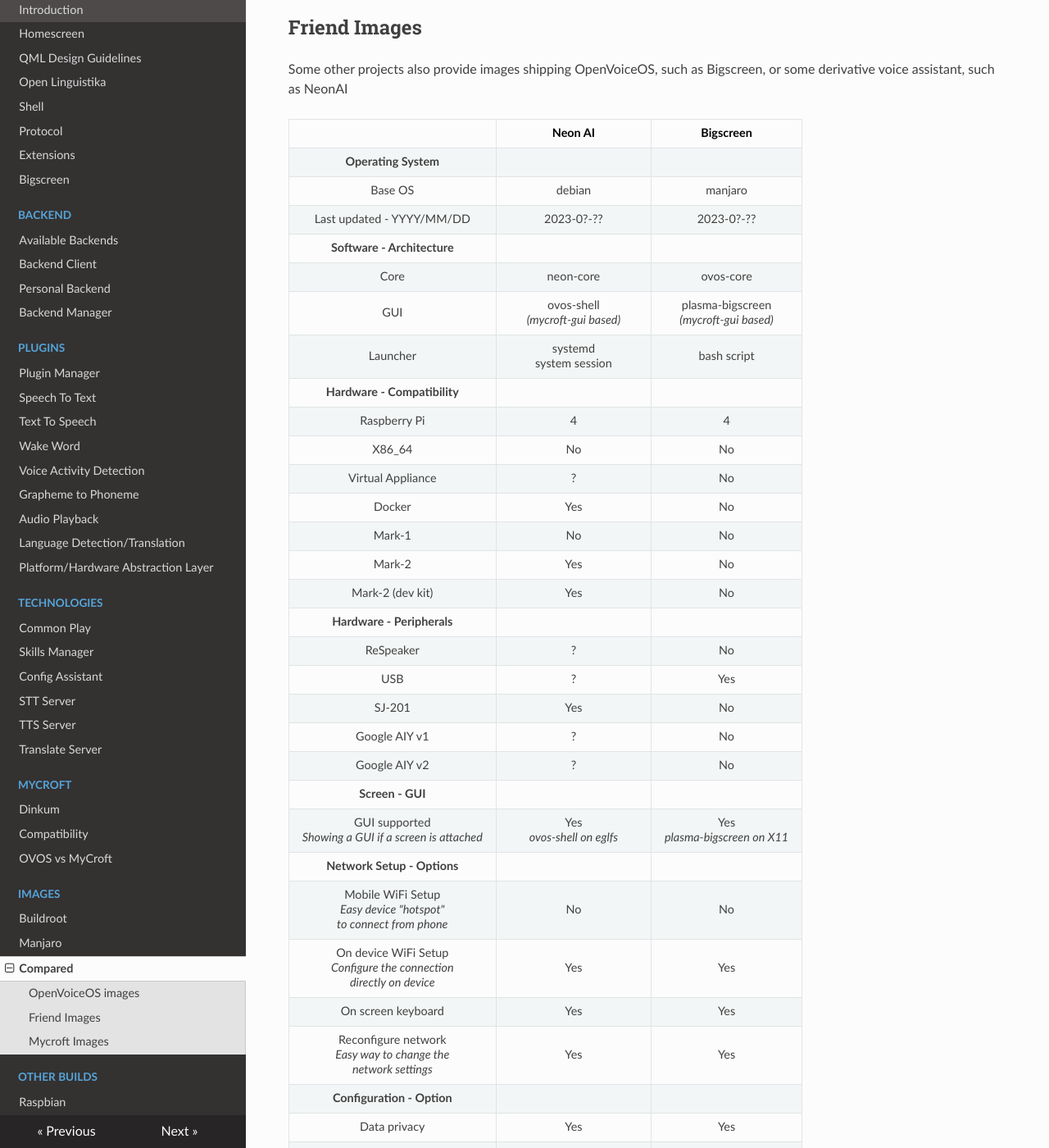
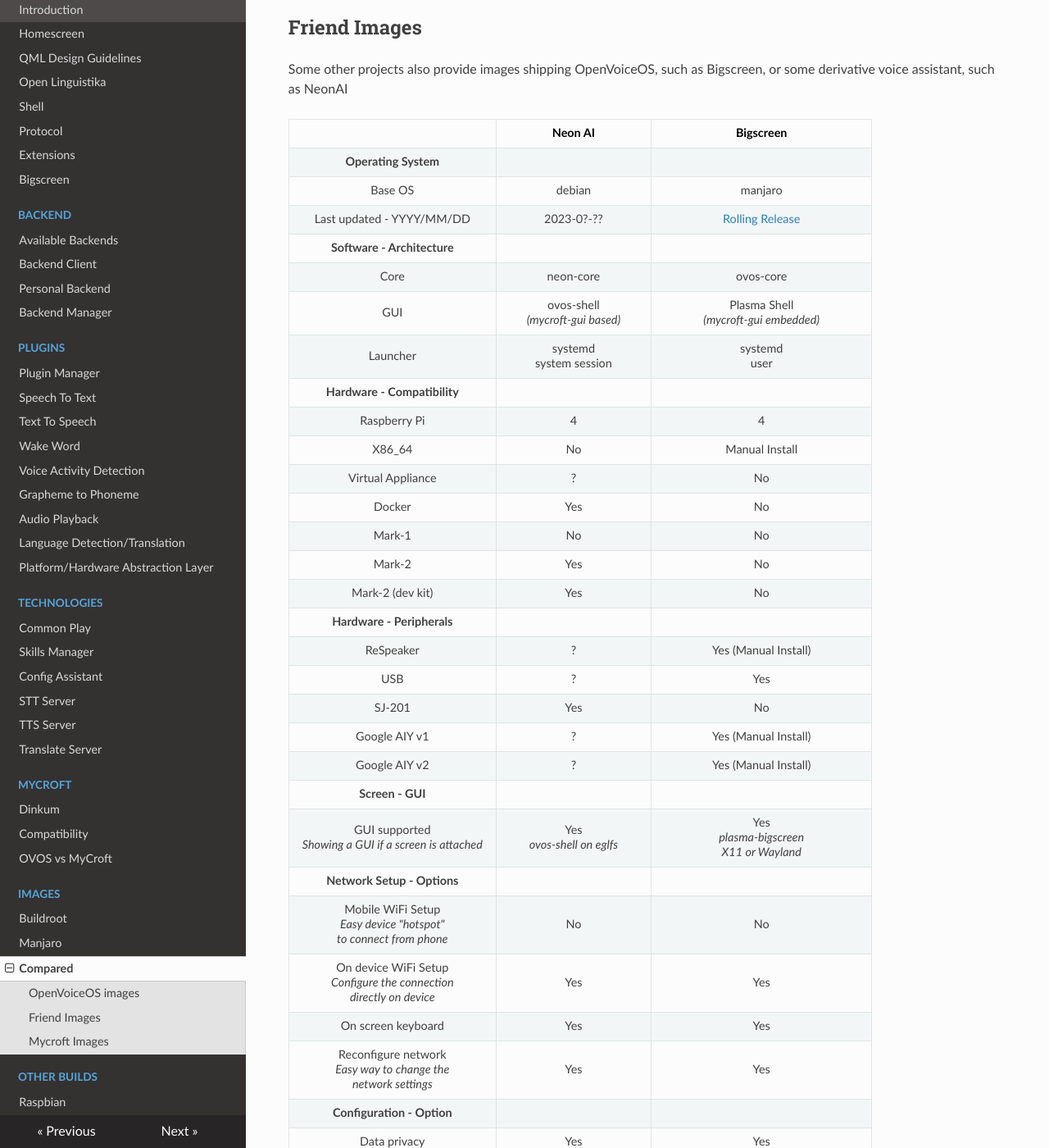
Before and after one commit to OpenVoiceOS/community-docs, an MkDocs documentation site: the page built from docs/comparison.md, in a window 1280 px wide and 1400 px high, scrolled down 3008 px. Shown: the whole window at 82% size. Built offline with MkDocs 1.6.1, drawn with Linux system fonts in a browser that asks for light colours; nearby versions of some CDN libraries; some of the changed text lies outside the part shown.

Commit message:
update bigscreen data (#51)
* update bigscreen data

* add hyperlink to releases

* fix stt and tts bigscreen

* fix stt cloud entry

* fix format

```diff
--- a/docs/comparison.md
+++ b/docs/comparison.md
@@ -72,27 +72,27 @@
 |:----------------------------------------------------------------------------------------------------------:|:------------------------------------------------:|:------------------------------------------------:|
 | **Operating System**                                                            |
 | Base OS                                                                         |                    debian                     |                     manjaro                   |
-| Last updated - YYYY/MM/DD                                                       |                    2023-0?-??                      |                     2023-0?-??                      |
+| Last updated - YYYY/MM/DD                                                       |                    2023-0?-??                      |                     [Rolling Release](https://github.com/manjaro-arm/bigscreen/releases)                      |
 | **Software - Architecture**                                                                                |
 | Core                                                                                                       |                    neon-core                     |                     ovos-core                      |
-| GUI                                                                                                        |       ovos-shell<br>*(mycroft-gui based)*        |      plasma-bigscreen<br>*(mycroft-gui based)*       |
-| Launcher                                                                                                   |            systemd<br>system session             |            bash script            |
+| GUI                                                                                                        |       ovos-shell<br>*(mycroft-gui based)*        |      Plasma Shell<br>*(mycroft-gui embedded)*       |
+| Launcher                                                                                                   |            systemd<br>system session             |            systemd<br>user            |
 | **Hardware - Compatibility**                                                                               |
 | Raspberry Pi                                                                                               |                        4                         |                4                |
-| X86_64                                                                                                     |                          No                      |                       No                        |
+| X86_64                                                                                                     |                          No                      |                      Manual Install                        |
 | Virtual Appliance                                                                                          |                     ?                      |                       No                        |
 | Docker                                                                                                     |                       Yes                        |                       No                        |
 | Mark-1                                                                                                     |                        No                        |                       No                        |
 | Mark-2                                                                                                     |            Yes            |              No               |
 | Mark-2  (dev kit)                                                               |                    Yes                                                  |            No                                   |
 | **Hardware - Peripherals**                                                                                 |
-| ReSpeaker                                                                                                  |                     ?                      |                       No                        |
+| ReSpeaker                                                                                                  |                     ?                      |                       Yes (Manual Install)                        |
 | USB                                                                                                        |                     ?                      |                       Yes                        |
 | SJ-201                                                                                                     |                                                         Yes                        |                       No                       |
-| Google AIY v1                                                                                              |                                        ?                      |                       No                        |
-| Google AIY v2                                                                                              |                                       ?                      |                       No                        |
+| Google AIY v1                                                                                              |                                        ?                      |                       Yes (Manual Install)                        |
+| Google AIY v2                                                                                              |                                       ?                      |                       Yes (Manual Install)                        |
 | **Screen - GUI**                                                                                           |
-| GUI supported<br>*Showing a GUI if a screen is attached*                                                   |                                                  Yes<br>*ovos-shell on eglfs*           |           Yes<br>*plasma-bigscreen on X11*           |
+| GUI supported<br>*Showing a GUI if a screen is attached*                                                   |                                                  Yes<br>*ovos-shell on eglfs*           |           Yes<br>*plasma-bigscreen <br>X11 or Wayland*           |
 | **Network Setup - Options**                                                                                |
 | Mobile WiFi Setup<br>*Easy device "hotspot"<br>to connect from phone*                                      |                        No                        |                       No                       |
 | On device WiFi Setup<br>*Configure the connection<br>directly on device*                                |                                                                     Yes                        |                      Yes                       |
@@ -101,7 +101,7 @@
 | **Configuration - Option**                                                                                  |
 | Data privacy                                                                                               |                                                                           Yes                        |                     Yes                     |
 | Offline mode                                                                                               |                                                                       Yes                        |                       Yes                        |
-| Color theming                                                                                              |                                                                           Yes                        |                       No                        |
+| Color theming                                                                                              |                                                                           Yes                        |                       System                        |
 | Non-Pairing mode                                                                                           |                                                                     Yes                        |                       Yes                        |
 | API Access w/o pairing                                                                                     |                                                                              Yes                        |                       Yes                        |
 | On-Device configuration                                                                                     |                                                                             Yes                        |                       ?                        |
@@ -113,16 +113,16 @@
 | Update mechanism(s)                                                                                        |       Plugin-based mechanism</br>OS Updates **WIP** |         package manager          |
 | **Voice Assistant - Functionality**                                                                        |
 | STT - On device                                                                                                                   |           default: **Deepspeech**            |            Yes<br>*Vosk*         |
-| STT - On premises                                                                                           |      Ovos STT Server<br>(any plugin)       |                       ?                        |
-| STT - Cloud                                                                                                    |                 Yes<br>*Google*                  |     ?     |
+| STT - On premises                                                                                           |      Ovos STT Server<br>(any plugin)       |                        Ovos STT Server<br>(any plugin)                        |
+| STT - Cloud                                                                                                    |                 Yes<br>*Google*                  |     Ovos Server Proxy (google chromium)     |
 | TTS - On device                                                                                                                 |       default: **Coqui**       |                default: **Mimic**                 |
-| TTS - On premises                                                                                                              |      Ovos TTS Server<br>(any plugin)       |                       ?                        |
-| TTS - Cloud                                                                                                |                         default: **Amazon Polly**               |                       default: **Mimic 3**                        |
+| TTS - On premises                                                                                                              |      Ovos TTS Server<br>(any plugin)       |                        Ovos TTS Server<br>(any plugin)                        |
+| TTS - Cloud                                                                                                |                         default: **Amazon Polly**               |                       default: **Mimic 2**                        |
 | **Smart Speaker - Functionality**                                                                          |
 | Music player connectivity<br>*use of external applications<br>on other devices*                            |                     ?                      |           Yes<br>*MPRIS (KDEKonnect)*           |
 | Music player sync                                                                                          |                                                      Yes<br>*OCP<br>MPRIS*               |                       Yes<br>*OCP<br>MPRIS*                        |
-| HomeAssistant integration                                                                                  |                                                            **WIP**<br>*HomeAssistant<br>PHAL Plugin*     |                     ?                     |
-| Camera support                                                                                             |                                                                             Yes                        |                     ?                     |
+| HomeAssistant integration                                                                                  |                                                            **WIP**<br>*HomeAssistant<br>PHAL Plugin*     |                     Yes (Manual Install)<br>*HomeAssistant<br>PHAL Plugin*                     |
+| Camera support                                                                                             |                                                                             Yes                        |                     No                     |
 
 ## Mycroft Images
 
```
